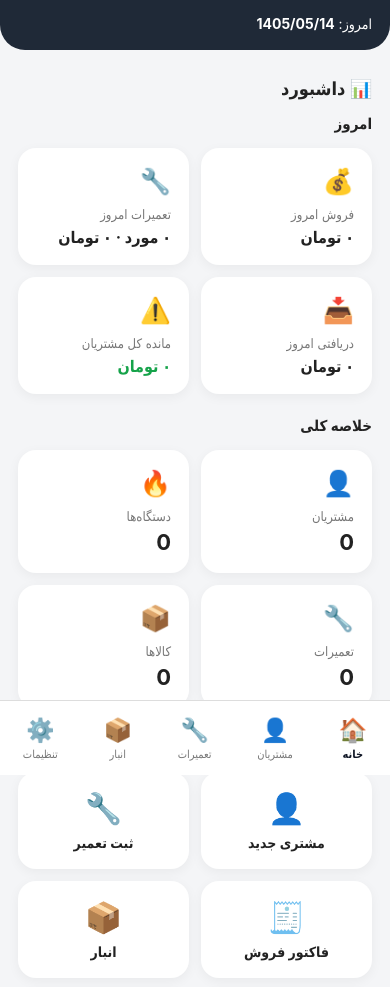
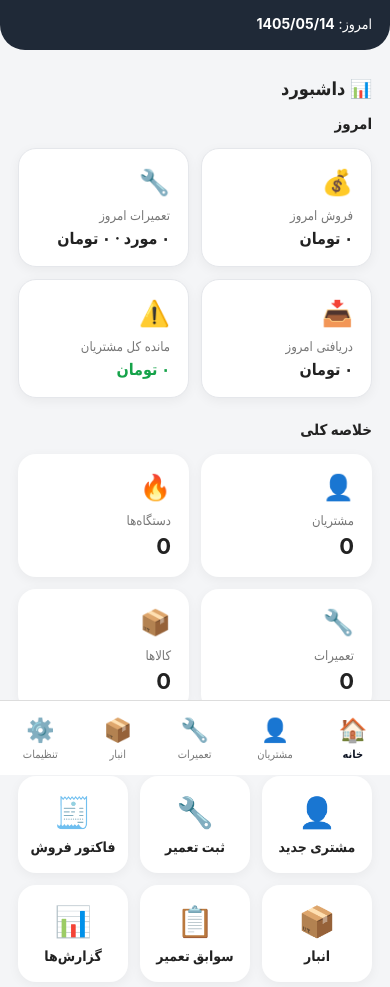
Before and after one commit to hoseindashti1981/PackageYar-Modular, a plain HTML site: page index.html in a window 390 px wide. Shown: the part 69-1056 px from the top of the page. Drawn offline with Linux system fonts and the light colour scheme.

Commit message:
Update app.css

```diff
--- a/css/app.css
+++ b/css/app.css
@@ -1196,5 +1196,21 @@ height:64px;
 max-width:64px;
 max-height:64px;
 }
+#dashboardTodayStats .stat-card{
+    border:1px solid #e5e7eb;
+}
 
+#dashboardTodayStats .stat-number{
+    word-break:break-word;
 }
+
+.quick-actions{
+    grid-template-columns:repeat(3,1fr);
+}
+
+@media(min-width:700px){
+    .quick-actions{
+        grid-template-columns:repeat(6,1fr);
+    }
+}
+}
```
